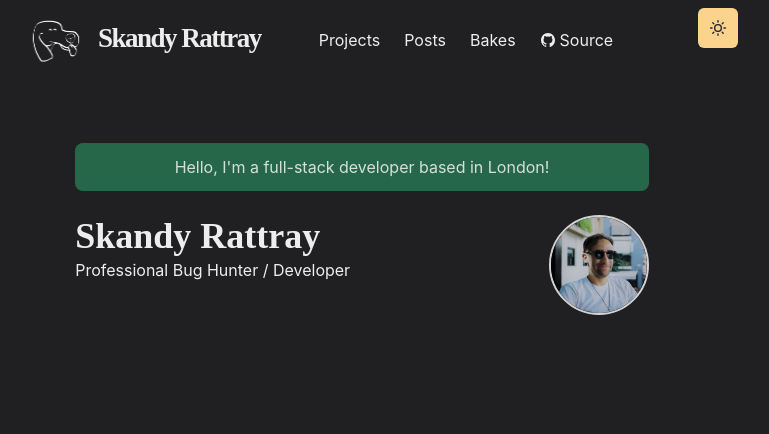
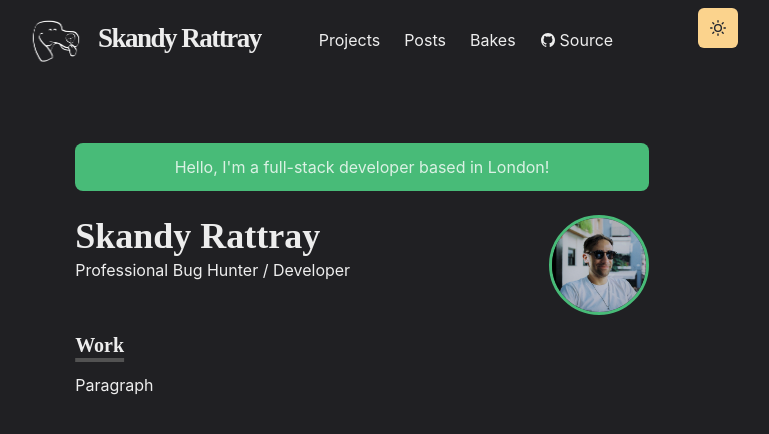
Before and after one commit to skandog/p, a Next.js app: page / in a window 1280 px wide. Shown: the top 434 px of the page, without its empty margins (278-1047 px from the left). Built offline with nearby package versions, Linux system fonts and the light colour scheme.

Commit message:
added color transition to highlight div and profile pic. Also created styled div with framer motion, set to be reused across the site

```diff
--- /dev/null
+++ b/components/section.js
@@ -0,0 +1,23 @@
+import { motion } from 'framer-motion'
+import { chakra, shouldForwardProp } from '@chakra-ui/react'
+
+const StyledDiv = chakra(motion.div, {
+  shouldForwardProp: prop => {
+    return shouldForwardProp(prop) || prop === 'transition'
+  }
+})
+
+const Section = ({ children, delay = 0 }) => {
+  return (
+    <StyledDiv
+      initial={{ y: 10, opacity: 0 }}
+      animate={{ y: 0, opacity: 1 }}
+      transition={{ duration: 0.8, delay }}
+      mb={6}
+    >
+      {children}
+    </StyledDiv>
+  )
+}
+
+export default Section
--- a/pages/index.js
+++ b/pages/index.js
@@ -6,6 +6,8 @@ import {
   useColorModeValue,
   Image
 } from '@chakra-ui/react'
+import Section from '../components/section'
+
 const Page = () => {
   const dogImg = `/images/skandy-logo${useColorModeValue('', '-dark')}-v3.png`
 
@@ -13,7 +15,7 @@ const Page = () => {
     <Container>
       <Box
         borderRadius="lg"
-        bg="green.700"
+        bg={useColorModeValue('green.700', 'green.400')}
         color="whiteAlpha.800"
         p={3}
         mt={10}
@@ -34,11 +36,11 @@ const Page = () => {
           flexShrink={0}
           mt={{ base: 4, md: 0 }}
           ml={{ md: 6 }}
-          align="centre"
+          align="center"
         >
           <Image
-            borderColor="whiteAlpha.800"
-            borderWidth={2}
+            borderColor={useColorModeValue('green.700', 'green.400')}
+            borderWidth={3}
             borderStyle="solid"
             maxWidth="100px"
             display={'inline-block'}
@@ -48,7 +50,12 @@ const Page = () => {
           />
         </Box>
       </Box>
-      <Box></Box>
+      <Section delay={0.1}>
+        <Heading as="h3" variant="section-title">
+          Work
+        </Heading>
+        <p>Paragraph</p>
+      </Section>
     </Container>
   )
 }
```
Also changed, not shown: components/layouts/main.js (+9 -13 lines), pages/_app.js (+7 -7 lines), pages/_document.js (+5 -10 lines).
